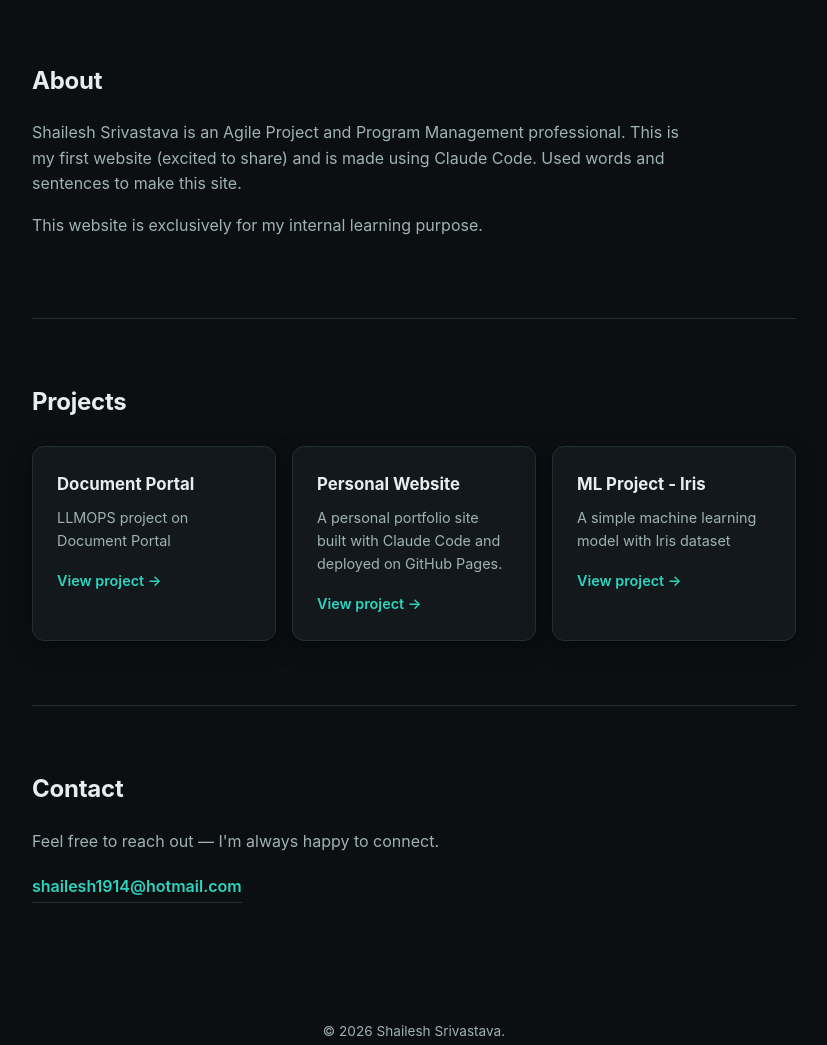
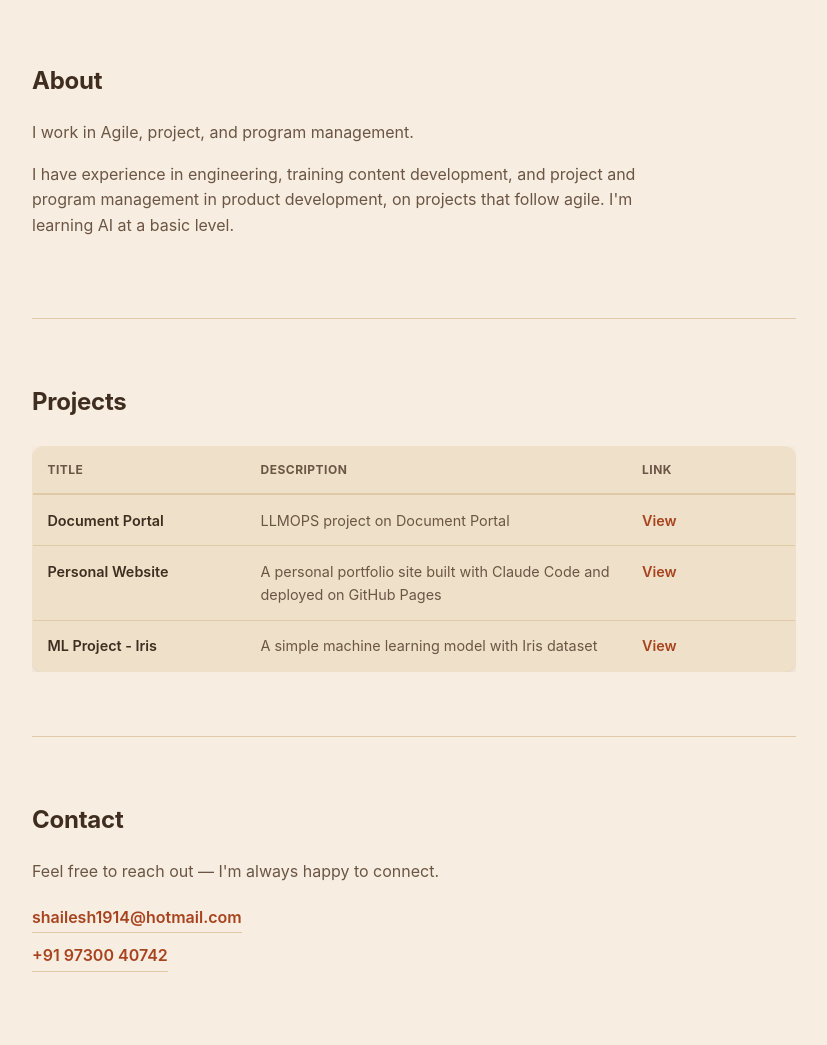
Before and after one commit to Shailesh1914/Shailesh1914.github.io, a website: page index.html in a window 1280 px wide. Shown: the part 482-1527 px from the top of the page, without its empty margins (226-1053 px from the left). Drawn offline with Linux system fonts and the light colour scheme.

Commit message:
Rebuild site per SPEC.md: warm/light theme, tabular projects, sourced About/Contact
Co-Authored-By: Claude Sonnet 5 <noreply@anthropic.com>

```diff
--- a/index.html
+++ b/index.html
@@ -34,33 +34,45 @@
   <section id="about" class="section">
     <h2>About</h2>
     <p>
-      Shailesh Srivastava is an Agile Project and Program Management professional. This is my
-      first website (excited to share) and is made using Claude Code. Used words and sentences to
-      make this site.
+      I work in Agile, project, and program management.
     </p>
     <p>
-      This website is exclusively for my internal learning purpose.
+      I have experience in engineering, training content development, and project and program
+      management in product development, on projects that follow agile. I'm learning AI at a
+      basic level.
     </p>
   </section>
 
   <section id="projects" class="section">
     <h2>Projects</h2>
-    <div class="card-grid">
-      <article class="card">
-        <h3>Document Portal</h3>
-        <p>LLMOPS project on Document Portal</p>
-        <a href="https://github.com/Shailesh1914/document_portal" target="_blank" rel="noopener">View project<span class="visually-hidden">: Document Portal</span> →</a>
-      </article>
-      <article class="card">
-        <h3>Personal Website</h3>
-        <p>A personal portfolio site built with Claude Code and deployed on GitHub Pages.</p>
-        <a href="https://shailesh1914.github.io" target="_blank" rel="noopener">View project<span class="visually-hidden">: Personal Website</span> →</a>
-      </article>
-      <article class="card">
-        <h3>ML Project - Iris</h3>
-        <p>A simple machine learning model with Iris dataset</p>
-        <a href="https://github.com/Shailesh1914/IrisModel_Simple" target="_blank" rel="noopener">View project<span class="visually-hidden">: ML Project - Iris</span> →</a>
-      </article>
+    <div class="table-scroll">
+      <table class="projects-table">
+        <caption class="visually-hidden">Projects</caption>
+        <thead>
+          <tr>
+            <th scope="col">Title</th>
+            <th scope="col">Description</th>
+            <th scope="col">Link</th>
+          </tr>
+        </thead>
+        <tbody>
+          <tr>
+            <th scope="row">Document Portal</th>
+            <td>LLMOPS project on Document Portal</td>
+            <td><a href="https://github.com/Shailesh1914/document_portal" target="_blank" rel="noopener">View<span class="visually-hidden"> project: Document Portal</span></a></td>
+          </tr>
+          <tr>
+            <th scope="row">Personal Website</th>
+            <td>A personal portfolio site built with Claude Code and deployed on GitHub Pages</td>
+            <td><a href="https://shailesh1914.github.io" target="_blank" rel="noopener">View<span class="visually-hidden"> project: Personal Website</span></a></td>
+          </tr>
+          <tr>
+            <th scope="row">ML Project - Iris</th>
+            <td>A simple machine learning model with Iris dataset</td>
+            <td><a href="https://github.com/Shailesh1914/IrisModel_Simple" target="_blank" rel="noopener">View<span class="visually-hidden"> project: ML Project - Iris</span></a></td>
+          </tr>
+        </tbody>
+      </table>
     </div>
   </section>
 
@@ -69,6 +81,7 @@
     <p>Feel free to reach out — I'm always happy to connect.</p>
     <div class="contact-links">
       <a href="mailto:shailesh1914@hotmail.com">shailesh1914@hotmail.com</a>
+      <a href="tel:+919730040742">+91&nbsp;97300&nbsp;40742</a>
     </div>
   </section>
 </main>
--- a/style.css
+++ b/style.css
@@ -1,13 +1,13 @@
 :root {
-  --bg: #0b0f11;
-  --bg-elevated: #12181b;
-  --text: #e6eef0;
-  --text-muted: #9fb2b6;
-  --border: #223034;
-  --accent: #2dd4bf;
-  --accent-text: #052e2b;
-  --shadow: 0 1px 2px rgba(0,0,0,0.3), 0 8px 24px rgba(0,0,0,0.3);
-  color-scheme: dark;
+  --bg: #f7ede0;
+  --bg-elevated: #efe0c9;
+  --text: #3f2d20;
+  --text-muted: #6b5645;
+  --border: #e0c9a6;
+  --accent: #a8431f;
+  --accent-text: #fffaf3;
+  --shadow: 0 1px 2px rgba(120,72,32,0.08), 0 8px 20px rgba(120,72,32,0.10);
+  color-scheme: light;
 }
 
 * { box-sizing: border-box; }
@@ -60,7 +60,7 @@ body {
   gap: 0.5rem 1rem;
   padding: 1.25rem clamp(1.25rem, 5vw, 3rem);
   backdrop-filter: blur(10px);
-  background: color-mix(in srgb, var(--bg) 80%, transparent);
+  background: color-mix(in srgb, var(--bg) 85%, transparent);
   border-bottom: 1px solid var(--border);
 }
 
@@ -165,43 +165,70 @@ main {
   max-width: 65ch;
 }
 
-.card-grid {
-  display: grid;
-  grid-template-columns: repeat(auto-fit, minmax(220px, 1fr));
-  gap: 1rem;
+.table-scroll {
   margin-top: 1.5rem;
+  max-width: 100%;
+  overflow-x: auto;
 }
 
-.card {
+.projects-table {
+  width: 100%;
+  min-width: 100%;
+  border-collapse: collapse;
+  table-layout: fixed;
   background: var(--bg-elevated);
   border: 1px solid var(--border);
   border-radius: 12px;
-  padding: 1.5rem;
   box-shadow: var(--shadow);
-  min-width: 0;
+  overflow: hidden;
 }
 
-.card h3 {
-  margin: 0 0 0.5rem;
-  font-size: 1.05rem;
+.projects-table th:nth-child(1) { width: 28%; }
+.projects-table th:nth-child(2) { width: 50%; }
+.projects-table th:nth-child(3) { width: 22%; }
+
+.projects-table th,
+.projects-table td {
+  padding: 0.85rem 0.9rem;
+  text-align: left;
+  border-bottom: 1px solid var(--border);
+  overflow-wrap: break-word;
+  word-break: break-word;
+  vertical-align: top;
+  font-size: 0.9rem;
 }
 
-.card p {
+.projects-table thead th {
+  font-size: 0.75rem;
+  text-transform: uppercase;
+  letter-spacing: 0.04em;
   color: var(--text-muted);
-  font-size: 0.9rem;
-  margin: 0 0 1rem;
-  overflow-wrap: break-word;
+  border-bottom: 2px solid var(--border);
 }
 
-.card a {
+.projects-table tbody tr:last-child th,
+.projects-table tbody tr:last-child td {
+  border-bottom: none;
+}
+
+.projects-table th[scope="row"] {
+  font-weight: 600;
+  color: var(--text);
+}
+
+.projects-table td {
+  color: var(--text-muted);
+}
+
+.projects-table a {
   color: var(--accent);
   text-decoration: none;
-  font-size: 0.9rem;
   font-weight: 600;
+  white-space: nowrap;
 }
 
-.card a:hover,
-.card a:focus-visible { text-decoration: underline; }
+.projects-table a:hover,
+.projects-table a:focus-visible { text-decoration: underline; }
 
 .contact-links {
   display: flex;
@@ -236,3 +263,11 @@ button:focus-visible {
   outline: 2px solid var(--accent);
   outline-offset: 2px;
 }
+
+@media (max-width: 400px) {
+  .projects-table th,
+  .projects-table td {
+    padding: 0.65rem 0.5rem;
+    font-size: 0.82rem;
+  }
+}
```
Also changed, not shown: SPEC.md (+19 -11 lines), projects.md (+6 -0 lines).
